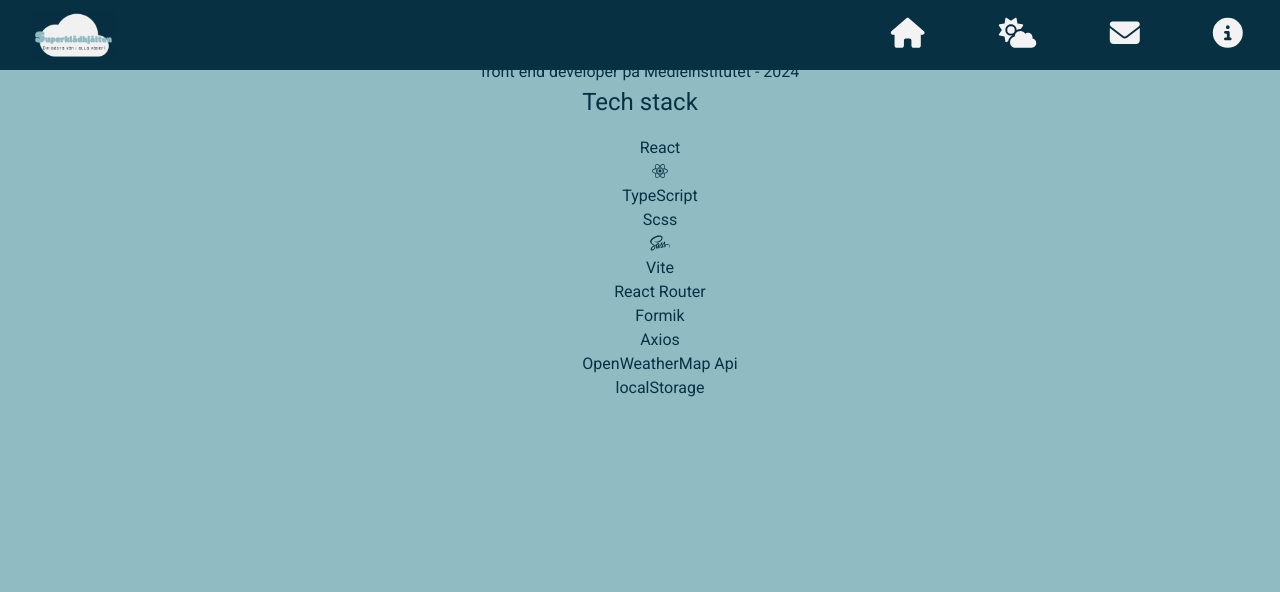
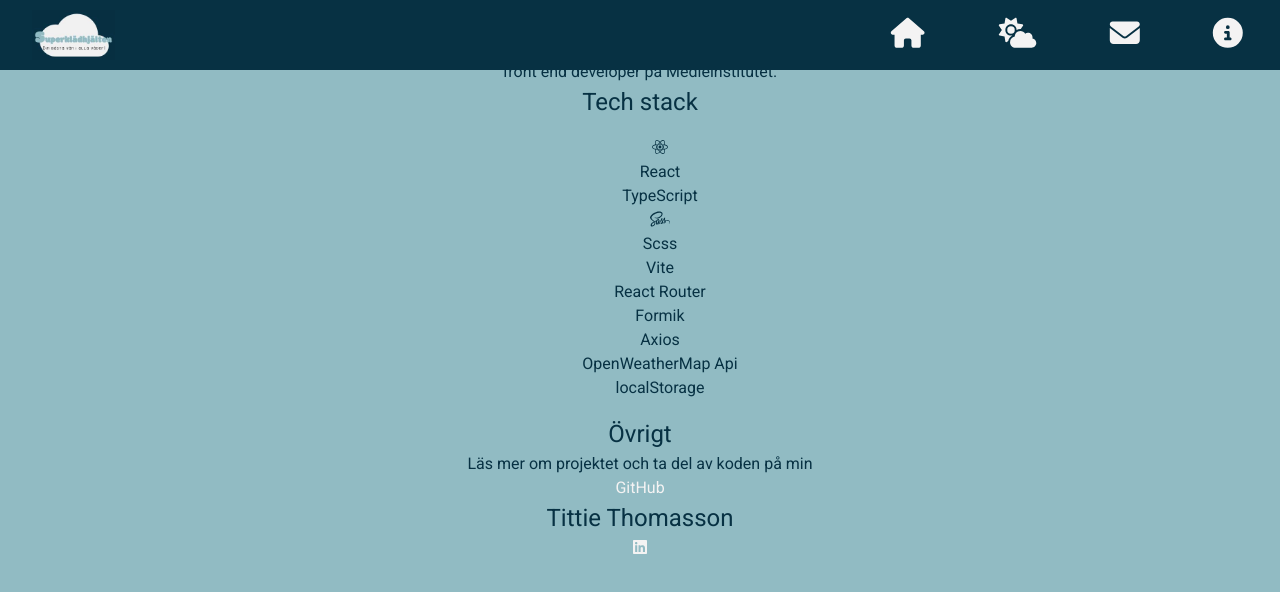
Before and after one commit to tittieth/Final_Project, a React (Vite) app: page /about in a window 1280 px wide. Shown: the top 592 px of the page. Built offline with nearby package versions, Linux system fonts and the light colour scheme; a web font is replaced by a local one.

Commit message:
Add: links to github and linkedin

```diff
--- a/src/components/AboutPage.tsx
+++ b/src/components/AboutPage.tsx
@@ -1,5 +1,6 @@
 import { FontAwesomeIcon } from '@fortawesome/react-fontawesome';
-import { faReact, faSass } from '@fortawesome/free-brands-svg-icons';
+import { faReact, faSass, faLinkedin } from '@fortawesome/free-brands-svg-icons';
+import { Link } from 'react-router-dom';
 
 const AboutPage = () => {
   return (
@@ -8,28 +9,27 @@
         <h2>Om projektet</h2>
         <p>
           Superklädhjälten är en interaktiv webbapplikation som hjälper barn att välja rätt kläder baserat på aktuella
-          väderförhållanden. Den är skapad inom ramen av mitt examensarbete som front end developer på Medieinstitutet -
-          2024
+          väderförhållanden. Den är skapad inom ramen av mitt examensarbete som front end developer på Medieinstitutet.
         </p>
       </section>
       <section>
         <h2>Tech stack</h2>
         <ul>
           <li>
-            <p>React</p>
             <span>
               <FontAwesomeIcon icon={faReact} />
             </span>
+            <p>React</p>
           </li>
           <li>
             <p>TypeScript</p>
             <span></span>
           </li>
           <li>
-            <p>Scss</p>
             <span>
               <FontAwesomeIcon icon={faSass} />
             </span>
+            <p>Scss</p>
           </li>
           <li>
             <p>Vite</p>
@@ -51,6 +51,17 @@
           </li>
         </ul>
       </section>
+      <section>
+        <h2>Övrigt</h2>
+        <p>Läs mer om projektet och ta del av koden på min</p>
+        <Link to="https://github.com/tittieth/Final_Project">GitHub</Link>
+      </section>
+      <section>
+        <h2>Tittie Thomasson</h2>
+        <Link to="https://www.linkedin.com/in/tittie-thomasson/">
+          <FontAwesomeIcon icon={faLinkedin} />
+        </Link>
+      </section>
     </div>
   );
 };
```
